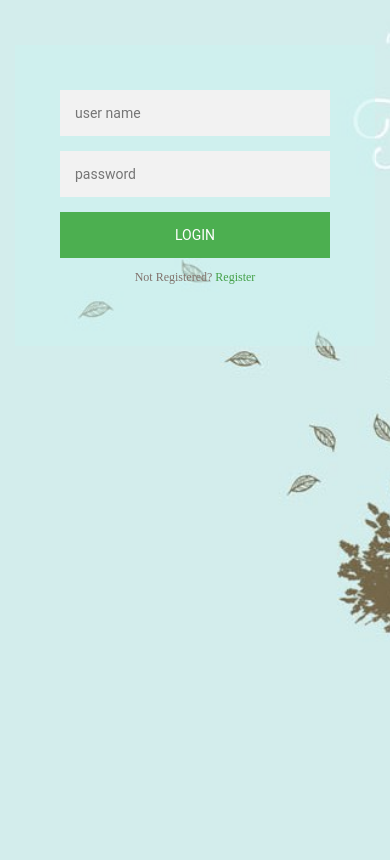
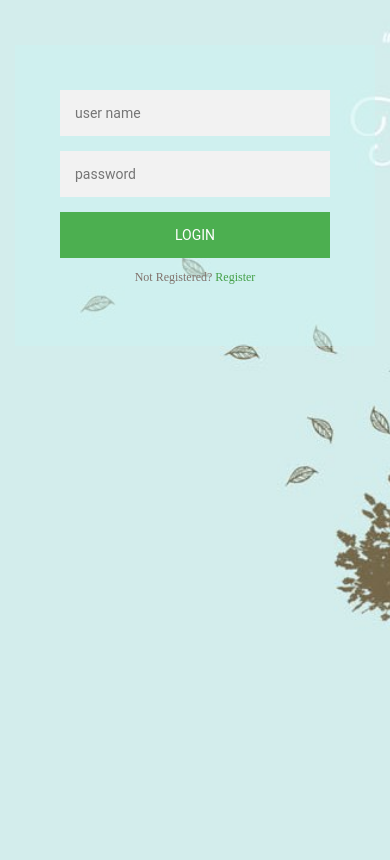
Before and after one commit to codjoero/myToDo, a Python web app: template templates/index.html in a window 390 px wide. After the commit the page ends 622 px from the top, so only its background shows below. Run offline with Jinja, Linux system fonts and the light colour scheme; the template is opened without the code that fills it, so the values that code supplies are empty.

Commit message:
fix (signup and login): Background image made more responsive
This makes the background image respond better to more screen sizes

[Deliveries #160453641]

```diff
--- a/static/style.css
+++ b/static/style.css
@@ -1,9 +1,7 @@
-body{
-    background-image: url(../static/background.jpeg);
+html{
+    background: url(../static/background.jpeg) no-repeat center center fixed;
     height: 100vh;
     background-size: cover;
-    background-position: center;
-
 }
 
 .login-page{
```
